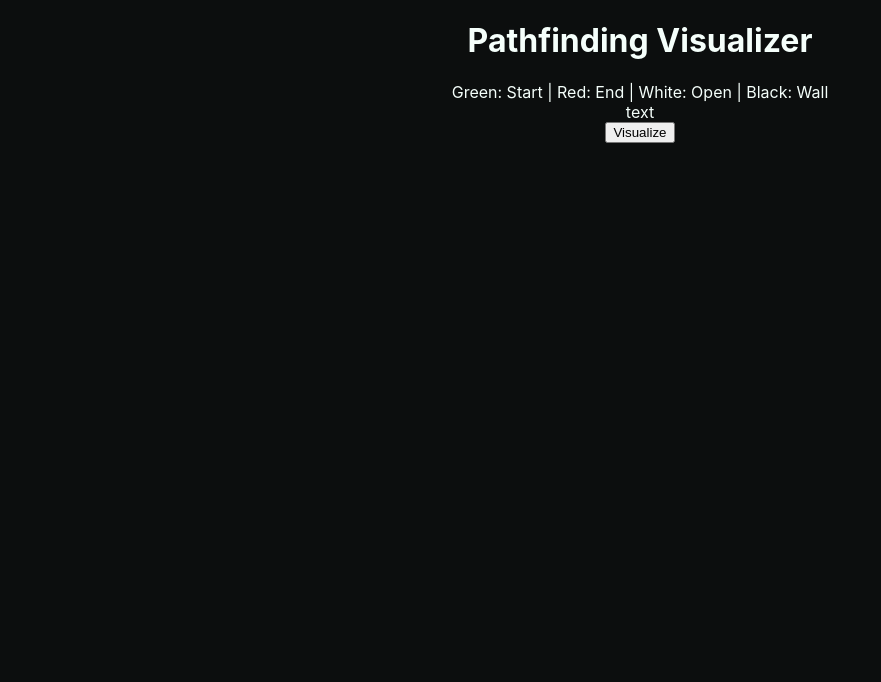
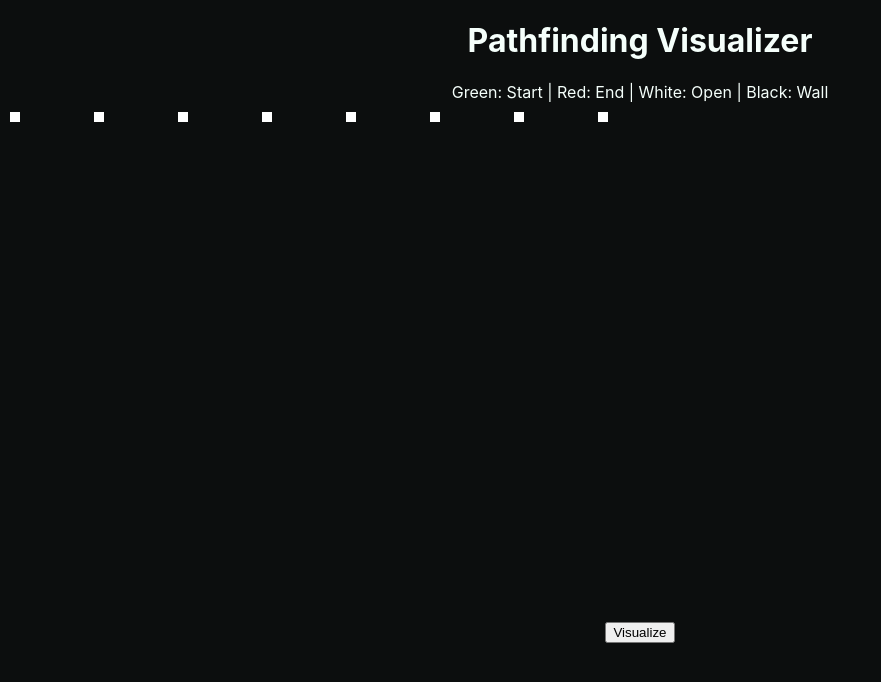
Before and after one commit to OrigamiJoji/Visualizer, a React (Create React App) app: page / in a window 1280 px wide. Shown: the top 682 px of the page, without its empty margins (0-881 px from the left). Built offline with nearby package versions, Linux system fonts and the light colour scheme.

Commit message:
css visualizer

```diff
--- a/src/App.css
+++ b/src/App.css
@@ -13,6 +13,15 @@ html {
   text-align: center;
   justify-content: center;
 }
+.container#controls {
+  margin: 10px;
+}
+.grid {
+  margin: 10px;
+  display: grid;
+  grid-template-columns: repeat(15, 1fr);
+  grid-template-rows: repeat(50, 1fr);
+}
 .item {
   display: flex;
   text-align: center;
--- a/src/App.js
+++ b/src/App.js
@@ -14,10 +14,10 @@ function App() {
           Green: Start | Red: End | White: Open | Black: Wall
         </div>
       </div>
-      <div className="container">
+      <div className="grid">
         <PathfindingVisualizer></PathfindingVisualizer>
       </div>
-      <div className="container">
+      <div className="container" id="controls">
         <div className="item">
           <button>Visualize</button>
         </div>
--- a/src/PathfindingVisualizer/Node.css
+++ b/src/PathfindingVisualizer/Node.css
@@ -0,0 +1,6 @@
+
+.node {
+    width: 10px;
+    height: 10px;
+    background-color: white;
+}
--- a/src/PathfindingVisualizer/Node.jsx
+++ b/src/PathfindingVisualizer/Node.jsx
@@ -1,4 +1,5 @@
 import React, {Component} from "react";
+import "./Node.css"
 
 export default class Node extends Component {
     constructor(props) {
@@ -7,6 +8,26 @@ export default class Node extends Component {
     }
 
     render() {
-        return <div className="node"></div>;
+        const {
+            col,
+            row,
+            isStart,
+            isEnd,
+            isWall,
+        } = this.props;
+        return (
+            <>
+                    <div className="node"></div>
+                    <div className="node"></div>
+                    <div className="node"></div>
+                    <div className="node"></div>
+                    <div className="node"></div>
+                    <div className="node"></div>
+                    <div className="node"></div>
+                    <div className="node"></div>
+
+            </>
+        )
+
     }
 }
--- a/src/PathfindingVisualizer/PathfindingVisualizer.jsx
+++ b/src/PathfindingVisualizer/PathfindingVisualizer.jsx
@@ -1,26 +1,55 @@
 import React, { Component } from "react";
 import Node from "./Node";
+
+const MAX_ROW = 15;
+const MAX_COL = 50;
+
+const START_NODE_ROW = 5;
+const START_NODE_COL = 2;
+const END_NODE_ROW = 5;
+const END_NODE_COL = 48;
 
 export default class PathfindingVisualizer extends Component {
   constructor(props) {
     super(props);
-    var maxCol = 50;
-    var maxRow = 15;
+    this.state = {
+      grid: [],
+    }
   }
   componentDidMount() {
-    const nodes = [];
-    for (let row = 0; row < this.maxRow; row++) {
-      const currentRow = [];
-      for (let col = 0; col < this.maxCol; col++) {
-        currentRow.push([]);
-      }
-      nodes.push(row);
-    }
+    this.grid = createGrid();
   }
 
   render() {
-    return <>text</>;
+      return(
+        <Node></Node>
+      );
   }
+
+};
+
+const createNode = (col, row) => {
+  return {
+    col,
+    row,
+    isStart: row === START_NODE_ROW && col === START_NODE_COL,
+    isEnd: row === END_NODE_ROW && col === END_NODE_COL,
+    distance: Infinity,
+    isVisited: false,
+    previousNode: null,
+  };
+};
+
+const createGrid = () => {
+  const grid = [];
+  for (let row = 0; row < MAX_ROW; row++) {
+    const currentRow = [];
+    for (let col = 0; col < MAX_COL; col++) {
+      currentRow.push(createNode(col, row));
+    }
+    grid.push(currentRow);
+  }
+  return grid;
 }
 
 /*
```
